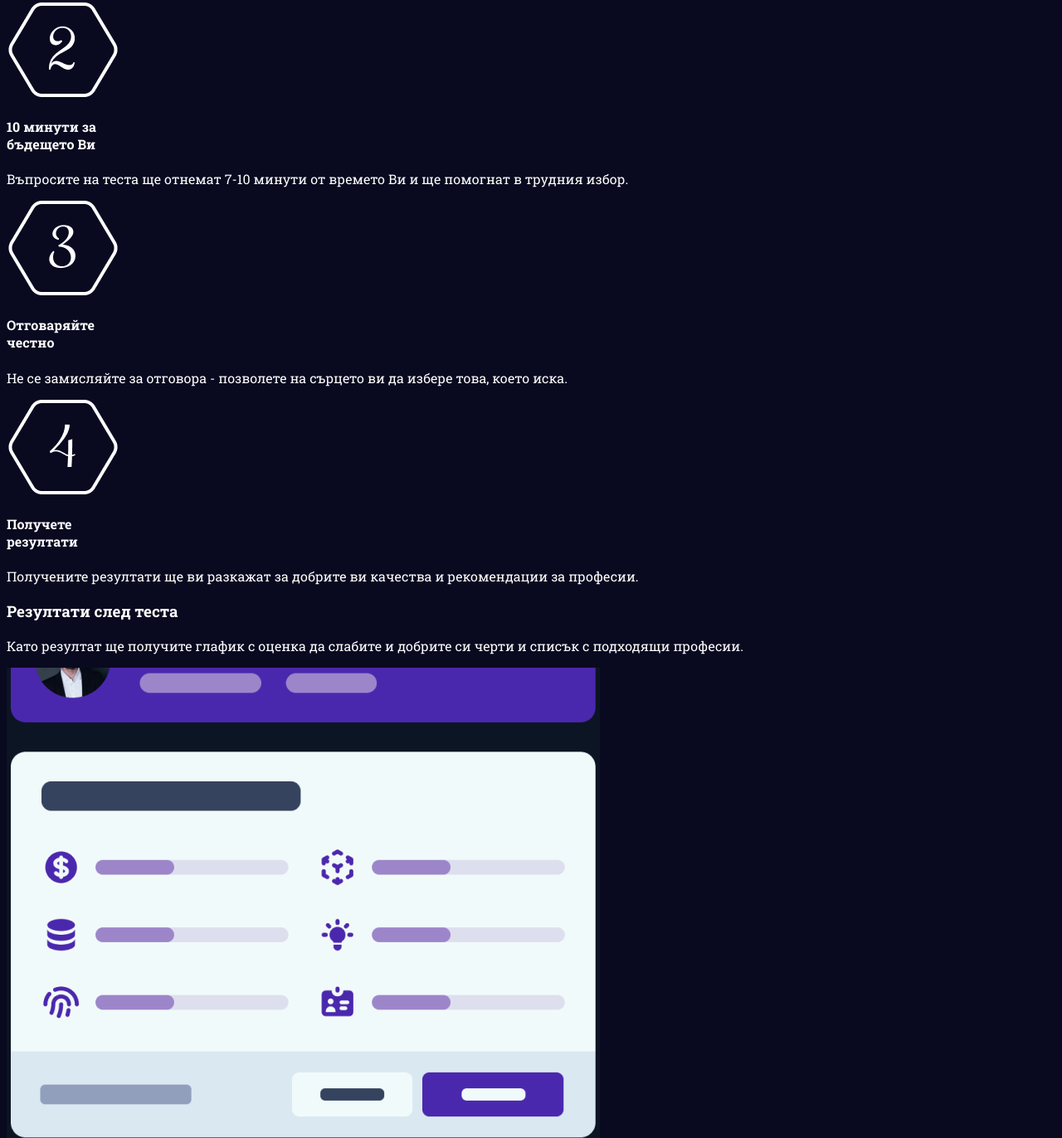
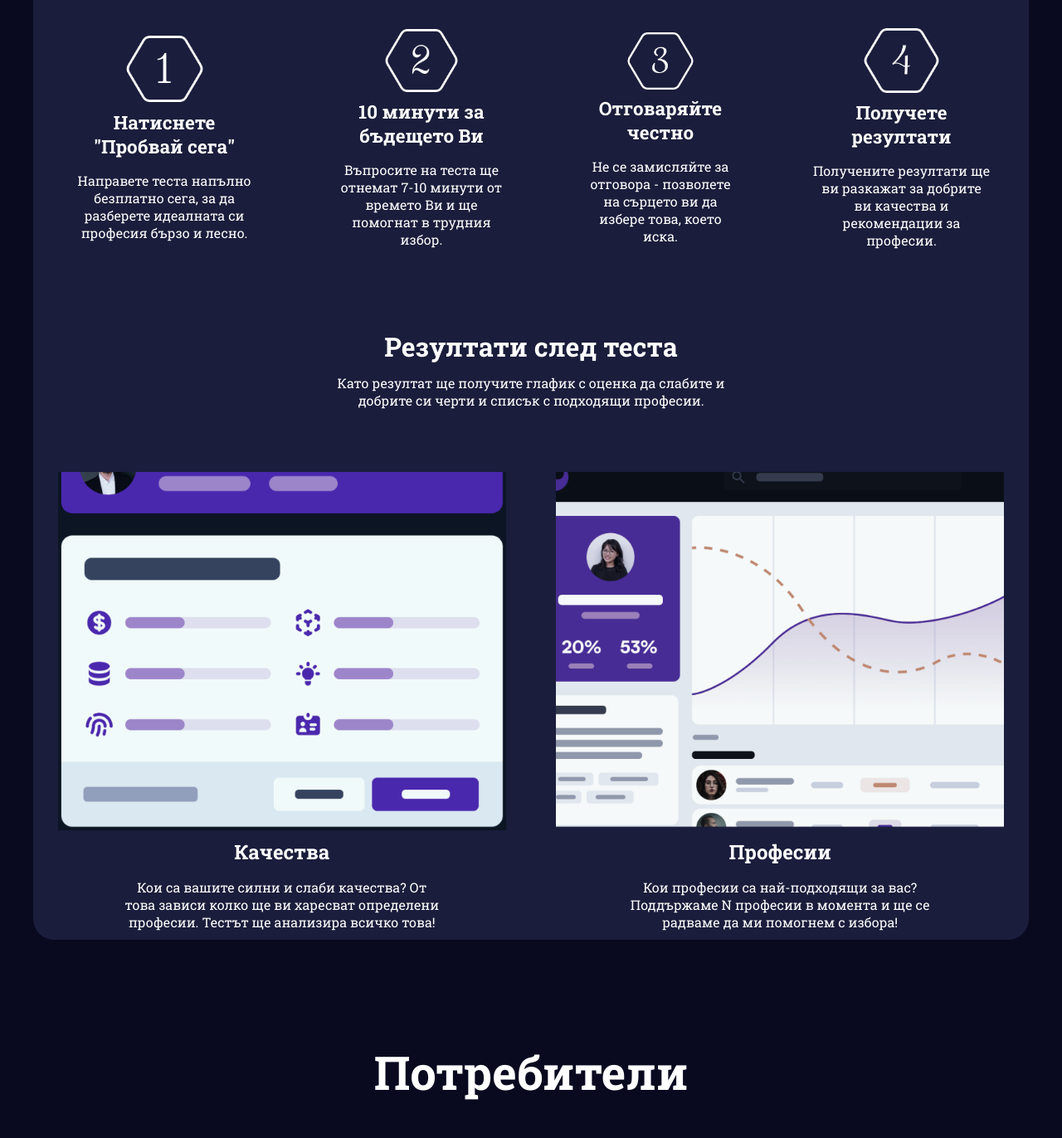
Before and after one commit to Svetoslav47/POFAT, a plain HTML site: page FrontEnd/MainPage/index.html in a window 1280 px wide. Shown: the part 1512-2884 px from the top of the page at 83% size. Drawn offline with Linux system fonts and the light colour scheme; files whose address does not match are found by name.

Commit message:
almost done

```diff
--- a/FrontEnd/MainPage/index.html
+++ b/FrontEnd/MainPage/index.html
@@ -35,65 +35,66 @@
         </div>
     </div>
 
-    <div>
+    <div class="menu">
         <h2>Как работи?</h2>
-        <div>
-            <div>
+        <div class="menu_steps">
+            <div class="steps">
                 <img src="images/1img.png" alt="">
                 <h4>Натиснете <br>"Пробвай сега"</h4>
                 <p>Направете теста напълно безплатно сега, за да разберете идеалната си професия бързо и лесно.</p>
             </div>
-            <div>
+            <div class="steps">
                 <img src="images/2img.png" alt="">
                 <h4>10 минути за <br>бъдещето Ви</h4>
                 <p>Въпросите на теста ще отнемат 7-10 минути  от времето Ви и ще помогнат в трудния избор.</p>
 
             </div>
-            <div>
+            <div class="steps">
                 <img src="images/3img.png" alt="">
                 <h4>Отговаряйте<br> честно</h4>
                 <p>Не се замисляйте за отговора - позволете на сърцето ви да избере това, което иска.</p>
             </div>
-            <div>
+            <div class="steps">
                 <img src="images/4img.png" alt="">
                 <h4>Получете <br>резултати</h4>
                 <p>Получените резултати ще ви разкажат за добрите ви качества и рекомендации за професии.</p>
             </div>
         </div>
 
+        <div class="results">
         <h3>Резултати след теста</h3>
-        <p>Като резултат ще получите глафик с оценка да слабите и добрите си черти и списък с подходящи професии.</p>
-
-        <div>
-            <div>
+        <p>Като резултат ще получите глафик с оценка да слабите и <br> добрите си черти и списък с подходящи професии.</p>
+        </div>
+        <div class="result_img">
+            <div class="result_img_1">
                 <img src="images/abilitiesimg.png" alt="">
                 <h4>Качества</h4>
-                <p>Кои са вашите силни и слаби качества? От това зависи колко ще ви харесват определени професии. Тестът ще анализира всичко това!</p>
+                <p>Кои са вашите силни и слаби качества? От <br> това зависи колко ще ви харесват определени <br> професии. Тестът ще анализира всичко това!</p>
             </div>
-            <div>
+            <div class="result_img_1">
                 <img src="images/careerimg.png" alt="">
                 <h4>Професии</h4>
-                <p>Кои професии са най-подходящи за вас? Поддържаме N професии в момента и ще се радваме да ми помогнем с избора! </p>
+                <p>Кои професии са най-подходящи за вас? <br> Поддържаме N професии в момента и ще се <br> радваме да ми помогнем с избора! </p>
             </div>
         </div>
     </div>
 
-    <div>
+    <div class="upotreba">
         <h2>Потребители</h2>
-        <div>
-            <div>
+        <div class="groups">
+            <div class="group">
                 <img src="images/childimg.png" alt="">
                 <h3>Деца</h3>
                 <p>Подходящ за деца от начални класове. Помага за определяне на възможна бъдеща професия на детето. Според психолози подобни тестове могат да се правят от 1 клас нататък.</p>
                 <a href="">Пробвай сега!</a>
             </div>
-            <div>
+            <div class="group">
                 <img src="images/teenageimg.png" alt="">
                 <h3>Тинейджъри</h3>
                 <p>Съветваме да направите този тест в 5-6 клас, преди матурата, за да определите училище, в което да постъпите. Ако сте преминали този етап той ще помогне за избора на университет.</p>
                 <a href="">Пробвай сега!</a>
             </div>
-            <div>
+            <div class="group">
                 <img src="images/businessmanimg.png" alt="">
                 <h3>Възрастни</h3>
                 <p>Подходящ е и за възрастни, искащи да сменят професията си  и да започнат да работят най-идеалната и най-подходящата професия за себе си и да харесват работата си. </p>
--- a/FrontEnd/MainPage/styles.css
+++ b/FrontEnd/MainPage/styles.css
@@ -91,6 +91,140 @@ body{
   height: 100%;
 }
 
+.menu{
+  display: flex;
+  flex-direction: column;
+  width: 95%;
+  margin-left: auto;
+  margin-right: auto;
+  margin-top: 10%;
+  background-color: rgb(26, 29, 59);
+  border-radius: 25px;
+}
+
+.menu h2{
+  margin-left: auto;
+  margin-right: auto;
+  margin-top: 6%;
+  font-size: 3.5em;
+}
+
+.menu_steps{
+  display: flex;
+  justify-content: center;
+  align-items: center;
+  text-align: center;
+  margin-top: 2%;
+  margin-left: auto;
+  margin-left: auto;
+}
+
+.steps{
+  display: flex;
+  flex-direction: column;
+  margin-left: auto;
+  margin-right: auto;
+}
+
+.steps img{
+  width: 30%;
+  height: 30%;
+  margin: auto;
+}
+
+.steps h4{
+  font-size: 1.4em;
+  margin-top: 3%;
+  margin-bottom: 0px;
+}
+
+.steps p{
+  width: 70%;
+  margin-left: auto;
+  margin-right: auto;
+}
+
+.results{
+  display: flex;
+  flex-direction: column;
+  justify-content: center;
+  align-items: center;
+  text-align: center;
+  margin-top: 4%;
+  margin-bottom: 5%;
+}
+
+.results h3{
+  font-size: 2em;
+  margin-bottom: 0px;
+}
+
+.results p{
+  margin-top: 1%;
+}
+
+.result_img{
+  display: flex;
+  justify-content: center;
+  align-items: center;
+  text-align: center;
+}
+
+.result_img_1{
+  width: 45%;
+  height: 45%;
+  margin-left: auto;
+  margin-right: auto;
+  display: flex;
+  flex-direction: column;
+  justify-content: center;
+  align-items: center;
+  text-align: center;
+}
+
+.result_img_1 img{
+  width: 100%;
+  height: 100%;
+}
+
+.result_img_1 h4{
+  margin-bottom: 0px;
+  font-size: 1.5em;
+  margin-top: 1.8%;
+}
+
+.result_img_1 p{
+  margin-bottom: 2%;
+}
+
+.upotreba{
+  display: flex;
+  flex-direction: column;
+  justify-content: center;
+  align-items: center;
+  text-align: center;
+  margin-top: 6%;
+}
+
+.upotreba h2{
+  font-size: 3.5em;
+  margin-bottom: 1.5em;
+}
+
+.groups{
+  display: flex;
+  justify-content: center;
+  align-items: center;
+  text-align: center;
+}
+
+.group{
+  border: solid 0.7px #A299E9;
+  border-radius: 25px;
+  margin-left: auto;
+  margin-right: auto;
+  height: 20%;
+}
 
 /* SCROLLBAR*/
 /* width */
```
